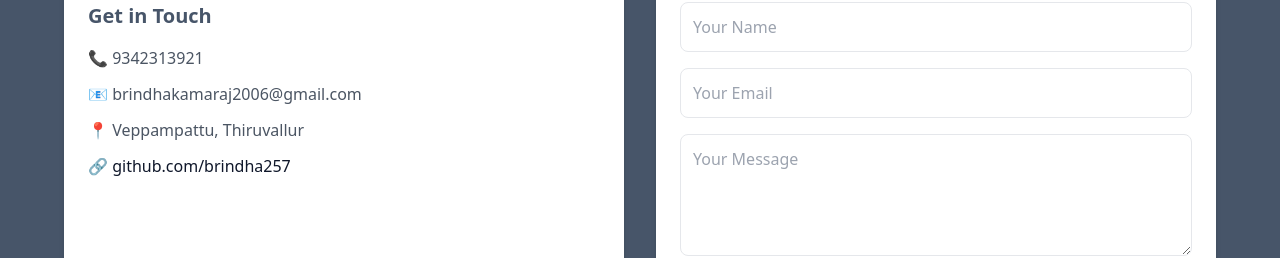
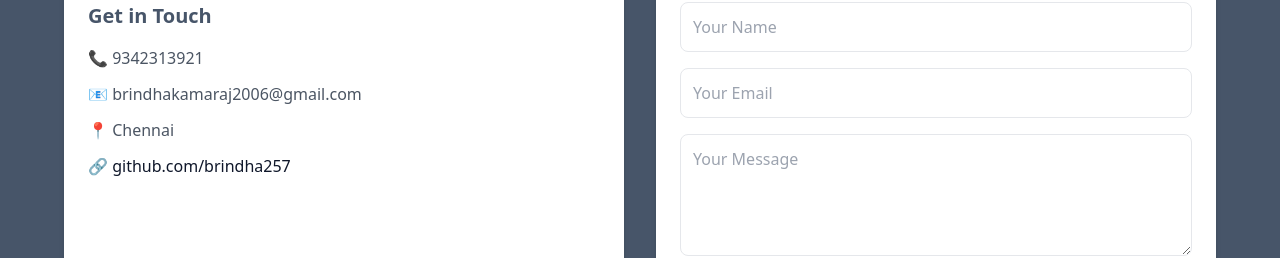
Before and after one commit to brindha257/Portfolio, a React (Vite) app in the folder frontend/: page / in a window 1280 px wide. Shown: the part 3323-3581 px from the top of the page. Built offline with nearby package versions, Linux system fonts and the light colour scheme.

Commit message:
Contact.jsx

```diff
--- a/frontend/src/components/Contact.jsx
+++ b/frontend/src/components/Contact.jsx
@@ -23,7 +23,7 @@ const Contact = () => {
             <div className="space-y-3 text-gray-600">
               <p>📞 9342313921</p>
               <p>📧 brindhakamaraj2006@gmail.com</p>
-              <p>📍 Veppampattu, Thiruvallur</p>
+              <p>📍 Chennai</p>
               <p>🔗 <a href="https://github.com/brindha257" className="text-slate-900 hover:underline" target="_blank" rel="noopener noreferrer">github.com/brindha257</a></p>
             </div>
           </div>
```
